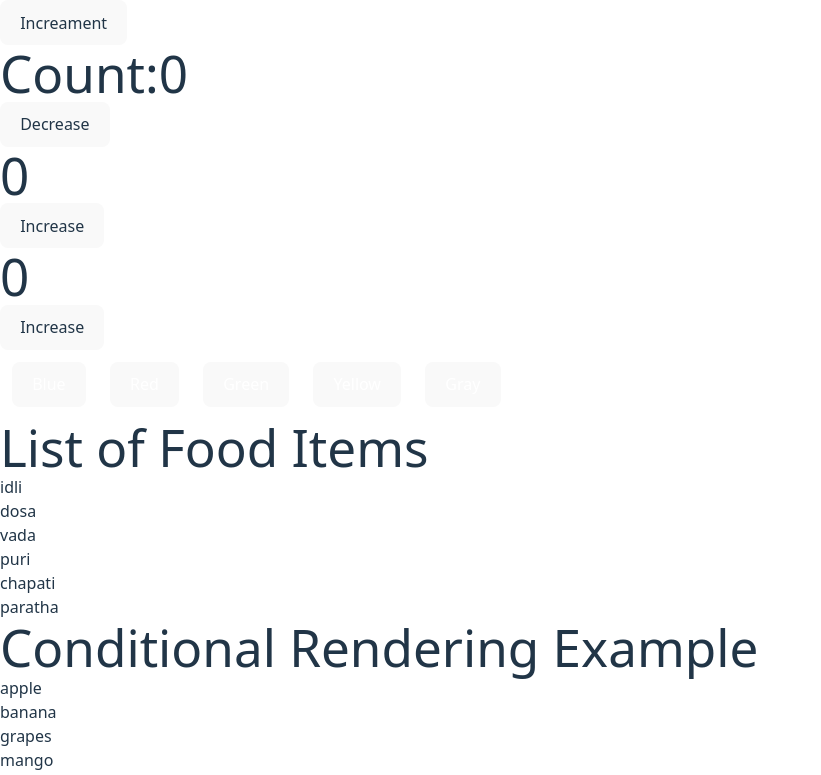
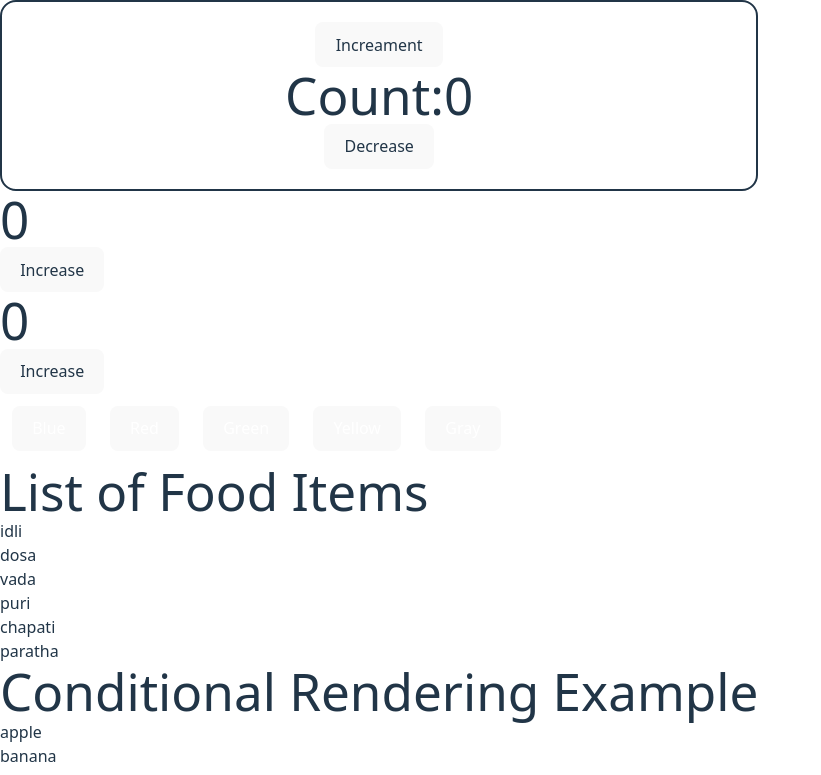
Before and after one commit to Mubashir-85/basic-react, a React (Vite) app: page / in a window 1280 px wide. Shown: the top 775 px of the page, without its empty margins (0-821 px from the left). Built offline with nearby package versions, Linux system fonts and the light colour scheme.

Commit message:
Passing Children

```diff
--- a/src/App.jsx
+++ b/src/App.jsx
@@ -7,6 +7,7 @@ import Bgchanger from './component/bgchanger.jsx'
 import Mapmethod from './component/Mapmethod.jsx'
 import ConditionalRendering from './component/ConditionalRendering.jsx'
 import Props from './component/Props.jsx'
+import Container from './component/Container.jsx'
 
 
 
@@ -36,11 +37,15 @@ function App() {
 
   return (
     <>
+    <Container>
+      <center>
       <button onClick={incrementCount}>
         Increament
       </button><br />
       <h1>Count:{count}</h1>
       <button onClick={decrementCount}>Decrease</button>
+      </center>
+      </Container>
 
       {/* <button onClick={setIncrement}>{increment}</button> */}
       <Twowaysofincreament/>
--- /dev/null
+++ b/src/component/Container.jsx
@@ -0,0 +1,9 @@
+import React from 'react'
+
+function Container(Props) {
+  return (
+    <div className='border-2 flex-col p-5 rounded-2xl justify-center items-center'>{Props.children}</div>
+  )
+}
+
+export default Container
```
